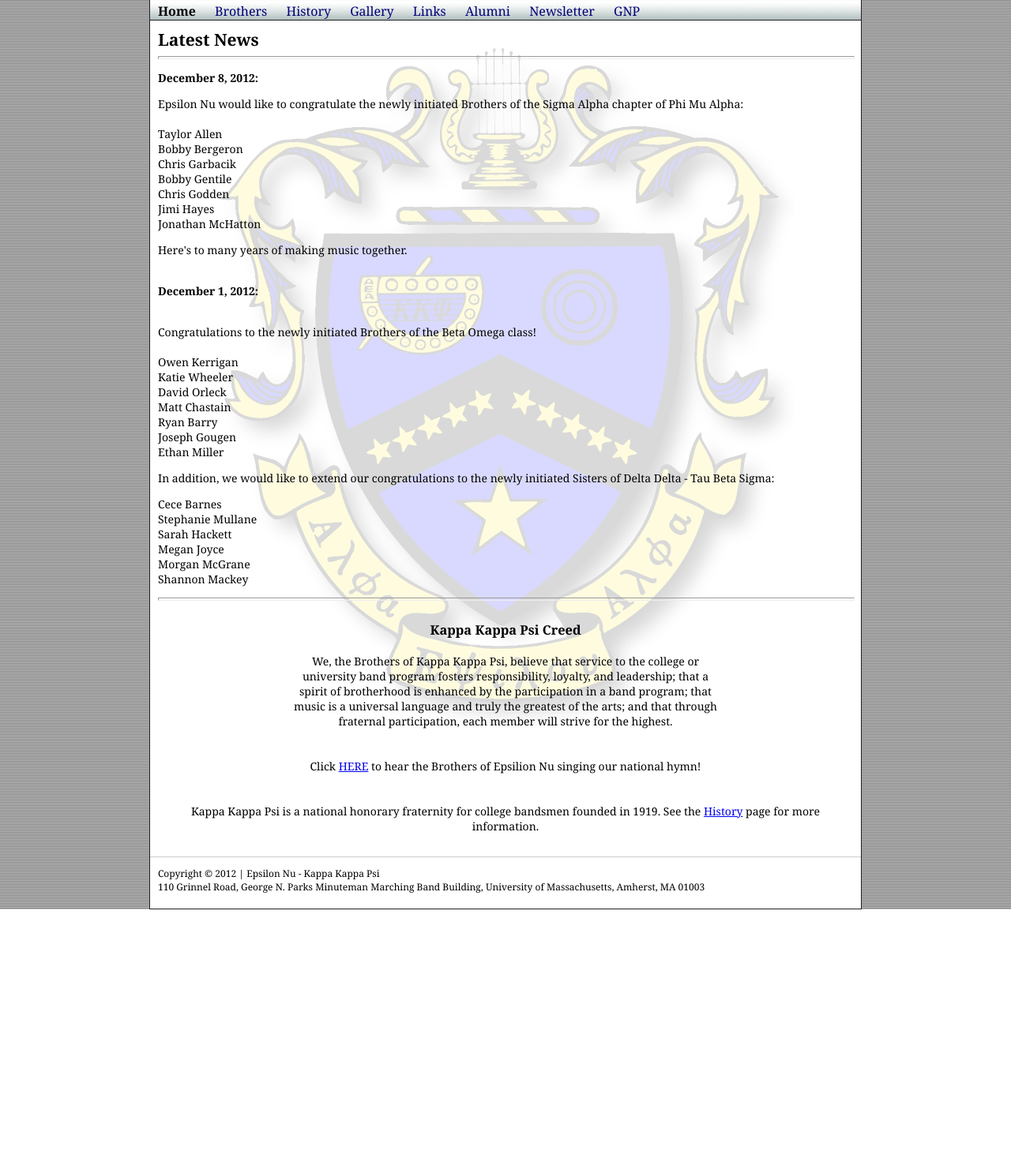
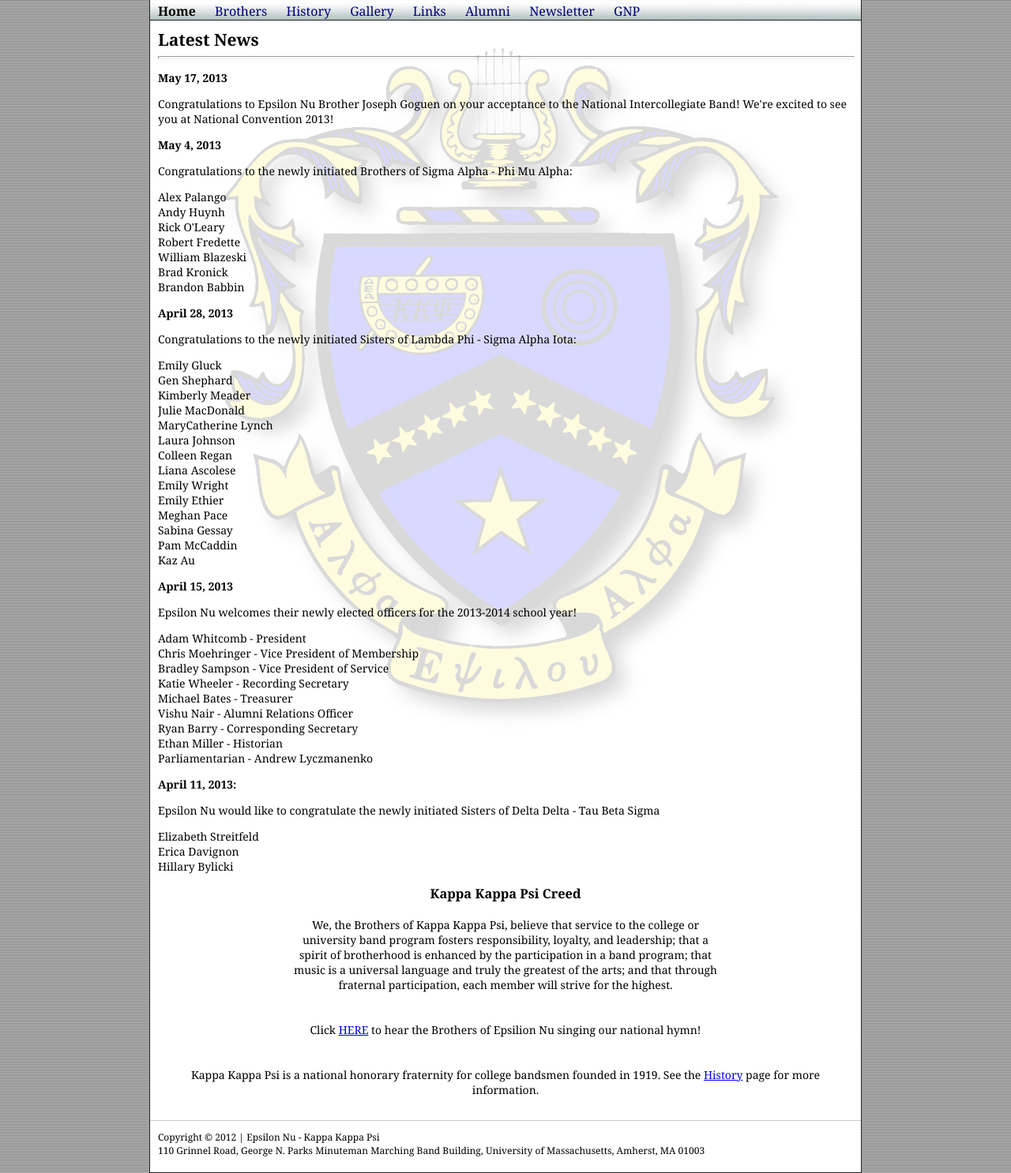
Before and after one commit to robsims/EpsilonNu, a PHP site: page / in a window 1280 px wide. Shown: the part 126-1612 px from the top of the page at 79% size. Before the commit the page ends 1278 px from the top, so only its background shows below. Run offline with PHP 8.4, Linux system fonts and the light colour scheme.

Commit message:
Completed refactoring of index page.

```diff
--- a/index.php
+++ b/index.php
@@ -9,68 +9,52 @@
 
 <body>
     <div id="page_container">
+
         <?php
             include 'pages/header.php';
         ?>
 
             <div id="content">
-                <div id="content_padding"><center>
+                <div id="content_padding">
                     <div style="text-align: left;">
                         <h2 style="margin: 0pt; padding: 0pt;">Latest News</h2>
                         <hr style="width: 100%; height: 2px;" />
-                        <p><strong>December 8, 2012:</strong></p>
-                        <p>Epsilon Nu would like to congratulate the newly initiated Brothers of the Sigma Alpha chapter of Phi Mu Alpha:<br>
-                        <br>
-                        Taylor Allen<br>
-                        Bobby Bergeron<br>
-                        Chris Garbacik<br>
-                        Bobby Gentile<br>
-                        Chris Godden<br>
-                        Jimi Hayes<br>
-                        Jonathan McHatton</p>
-                        <p>Here's to many years of making music together.</p>
 
-                <p><span style="font-weight: bold;"><br />
-                December 1, 2012:</span><br />
-                </p>
+                            <?php
+                                include 'pages/latestnews.php';
+                            ?>
+
+                    </div>
+
+                    <center>
+                        <h3 style="margin: 0pt; padding: 0pt;">Kappa Kappa Psi Creed</h3><br />
+
+
+                        We, the Brothers of Kappa Kappa Psi, believe that service to the college or<br />
+                        university band program fosters responsibility, loyalty, and leadership; that a<br />
+                        spirit of brotherhood is enhanced by the participation in a band program; that<br />
+                        music is a universal language and truly the greatest of the arts; and that through<br />
+                        fraternal participation, each member will strive for the highest.<br />
+
+                    </center> <br /> <br />
+
+                    <div style="text-align: center;">
+                        Click <a href="hymn.mp3" target="_blank">HERE</a> to hear the Brothers of Epsilion Nu singing our national hymn!
+                    </div>
+                    <br /> <br />
+
+                    <div style="text-align: center;">
+                        Kappa Kappa Psi is a national honorary fraternity for college bandsmen founded in 1919. See the <a href="history.html">History</a> page for more information.
+                    </div>
+                    <br />
+                </div>
             </div>
-<div style="text-align: left;">
-<p><span style="font-weight: bold;"><br />
-    </span>Congratulations to the newly initiated Brothers of the
-    Beta Omega class!<br /> <br />
-    Owen Kerrigan<br />
-  Katie Wheeler<br>
-  David Orleck<br>
-  Matt Chastain<br>
-  Ryan Barry<br>
-  Joseph Gougen<br>
-  Ethan Miller  </p>
-  <p>In addition, we would like to extend our congratulations to the newly initiated Sisters of Delta Delta - Tau Beta Sigma:</p>
-  <p>Cece Barnes<br>
-    Stephanie Mullane<br>
-    Sarah Hackett<br>
-    Megan Joyce<br>
-    Morgan McGrane<br>
-    Shannon Mackey
-  </p>
-  <hr style="width: 100%; height: 2px;" />
-<br /> <span style="font-weight: bold;"></span></div>
 
-<h3 style="margin: 0pt; padding: 0pt;">Kappa Kappa Psi
-Creed</h3>
-<br /> We, the Brothers of Kappa Kappa Psi, believe that service to the
-college or<br /> university band program fosters responsibility, loyalty, and
-leadership; that a<br /> spirit of brotherhood is enhanced by the participation in a band
-program; that<br /> music is a universal language and truly the greatest of the arts; and
-that through<br /> fraternal participation, each member will strive for the highest.<br /> </center> <br /> <br />
-<div style="text-align: center;">Click <a href="hymn.mp3" target="_blank">HERE</a> to hear the Brothers of Epsilion Nu singing our national hymn!<br /> <br /></div>
-<br />
-<div style="text-align: center;">Kappa Kappa Psi is a national honorary fraternity for college bandsmen
-founded in 1919. See the <a href="history.html">History</a> page for more information. <br /></div>
-<br /></div>
-</div>
-<?php
-    include 'pages/footer.php';
-?>
+        <?php
+            include 'pages/footer.php';
+        ?>
+
+    </div>
 </body>
+
 </html>
--- /dev/null
+++ b/pages/latestnews.php
@@ -0,0 +1,53 @@
+<!-- Use the following code for creating a new update
+ <p><strong>DATE</strong></p>
+ <p>INFO</p>
+ Use multiple paragraphs for info as necessary.
+-->
+
+<p><strong>May 17, 2013</strong></p>
+<p>Congratulations to Epsilon Nu Brother Joseph Goguen on your acceptance to the National Intercollegiate Band!  We're excited to see you at National Convention 2013!</p>
+
+<p><strong>May 4, 2013</strong></p>
+<p>Congratulations to the newly initiated Brothers of Sigma Alpha - Phi Mu Alpha:</p>
+<p> Alex Palango<br />
+    Andy Huynh<br />
+    Rick O'Leary<br />
+    Robert Fredette<br />
+    William Blazeski<br />
+    Brad Kronick<br />
+    Brandon Babbin</p>
+
+<p><strong>April 28, 2013</strong></p>
+<p>Congratulations to the newly initiated Sisters of Lambda Phi - Sigma Alpha Iota:</p>
+<p> Emily Gluck<br />
+    Gen Shephard<br />
+    Kimberly Meader<br />
+    Julie MacDonald<br />
+    MaryCatherine Lynch<br />
+    Laura Johnson<br />
+    Colleen Regan<br />
+    Liana Ascolese<br />
+    Emily Wright<br />
+    Emily Ethier<br />
+    Meghan Pace<br />
+    Sabina Gessay<br />
+    Pam McCaddin<br />
+    Kaz Au</p>
+
+<p><strong>April 15, 2013</strong></p>
+<p>Epsilon Nu welcomes their newly elected officers for the 2013-2014 school year!</p>
+<p> Adam Whitcomb - President<br />
+    Chris Moehringer - Vice President of Membership<br />
+    Bradley Sampson - Vice President of Service<br />
+    Katie Wheeler - Recording Secretary<br />
+    Michael Bates - Treasurer<br />
+    Vishu Nair - Alumni Relations Officer<br />
+    Ryan Barry - Corresponding Secretary<br />
+    Ethan Miller - Historian<br />
+    Parliamentarian - Andrew Lyczmanenko</p>
+
+<p><strong>April 11, 2013:</strong></p>
+<p>Epsilon Nu would like to congratulate the newly initiated Sisters of Delta Delta - Tau Beta Sigma</p>
+<p>Elizabeth Streitfeld<br />
+   Erica Davignon<br />
+   Hillary Bylicki</p>
```
